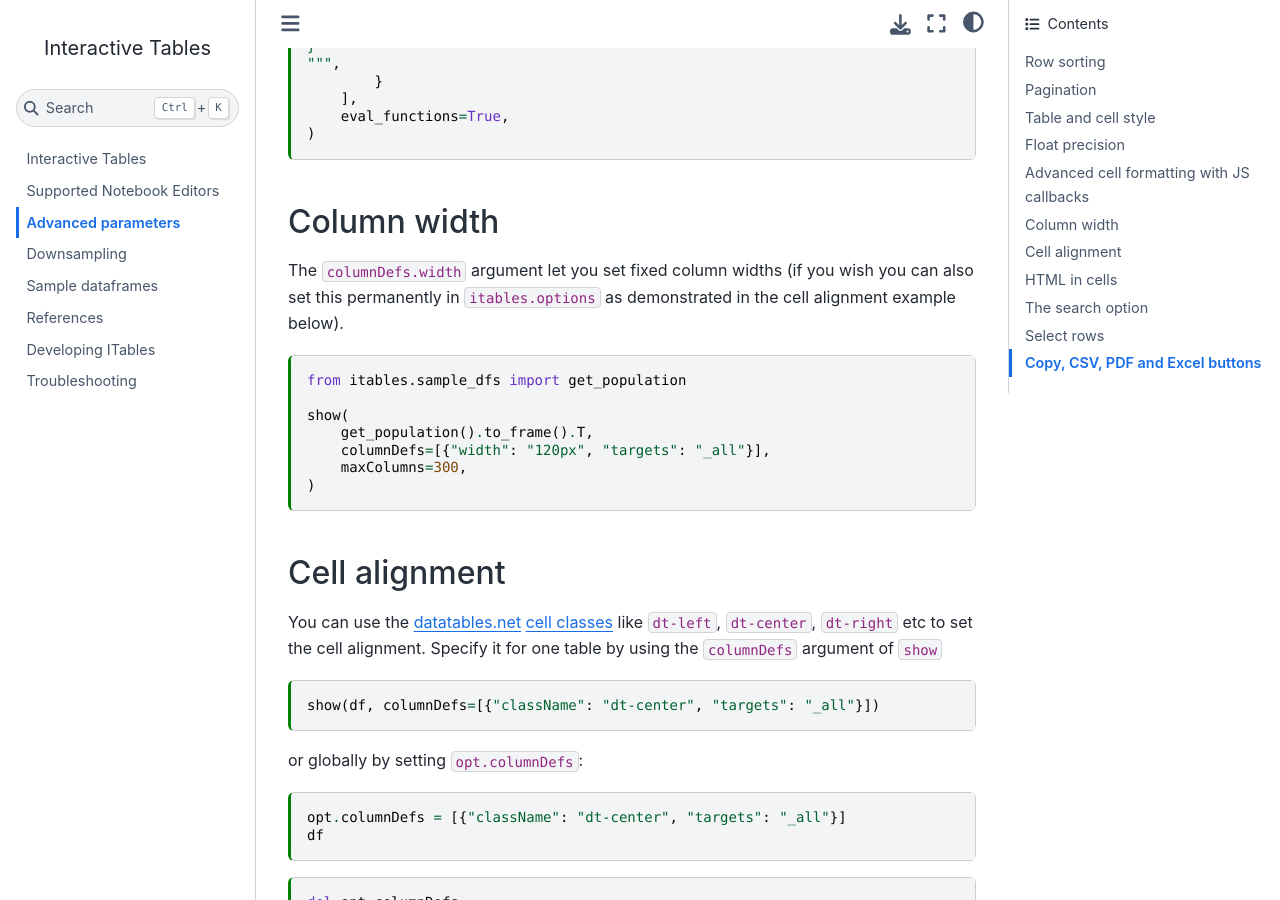
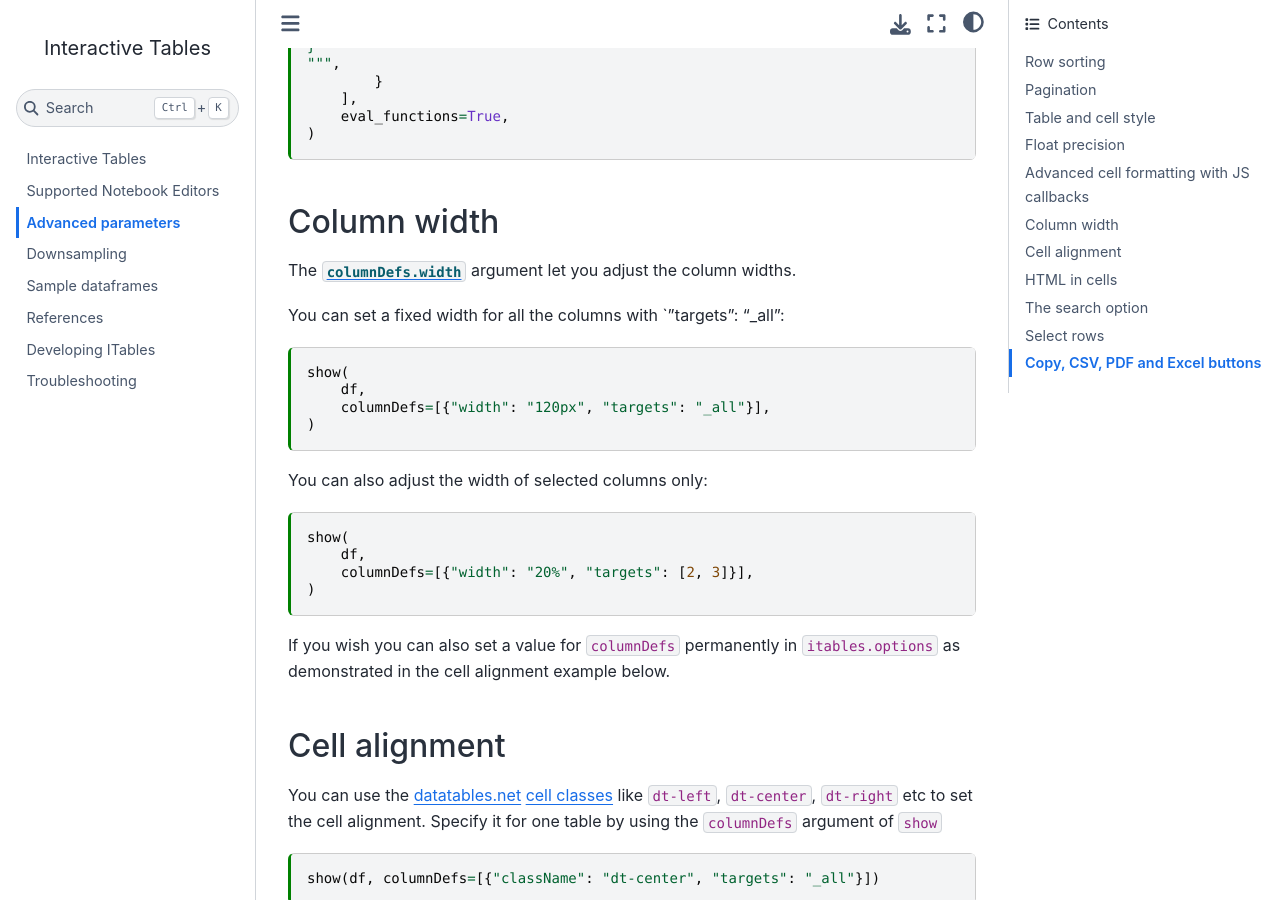
Before and after one commit to mwouts/itables, a Jupyter Book: the page built from docs/advanced_parameters.md, in a window 1280 px wide and 900 px high, scrolled down 2845 px. Built offline with Jupyter Book 1.0.4 settings and Sphinx 7.4.7 and the Sphinx Book theme 1.1.4, drawn with Linux system fonts in a browser that asks for light colours.

Commit message:
More examples with custom column widths

````diff
--- a/docs/advanced_parameters.md
+++ b/docs/advanced_parameters.md
@@ -137,17 +137,27 @@ function (td, cellData, rowData, row, col) {
 
 ## Column width
 
-The `columnDefs.width` argument let you set fixed column widths (if you wish you can also set this permanently in `itables.options` as demonstrated in the cell alignment example below).
+The [`columnDefs.width`](https://datatables.net/reference/option/columns.width) argument let you adjust the column widths.
+
+You can set a fixed width for all the columns with `"targets": "_all":
 
 ```{code-cell}
-from itables.sample_dfs import get_population
-
 show(
-    get_population().to_frame().T,
+    df,
     columnDefs=[{"width": "120px", "targets": "_all"}],
-    maxColumns=300,
 )
 ```
+
+You can also adjust the width of selected columns only:
+
+```{code-cell}
+show(
+    df,
+    columnDefs=[{"width": "20%", "targets": [2, 3]}],
+)
+```
+
+If you wish you can also set a value for `columnDefs` permanently in `itables.options` as demonstrated in the cell alignment example below.
 
 ## Cell alignment
 
````
